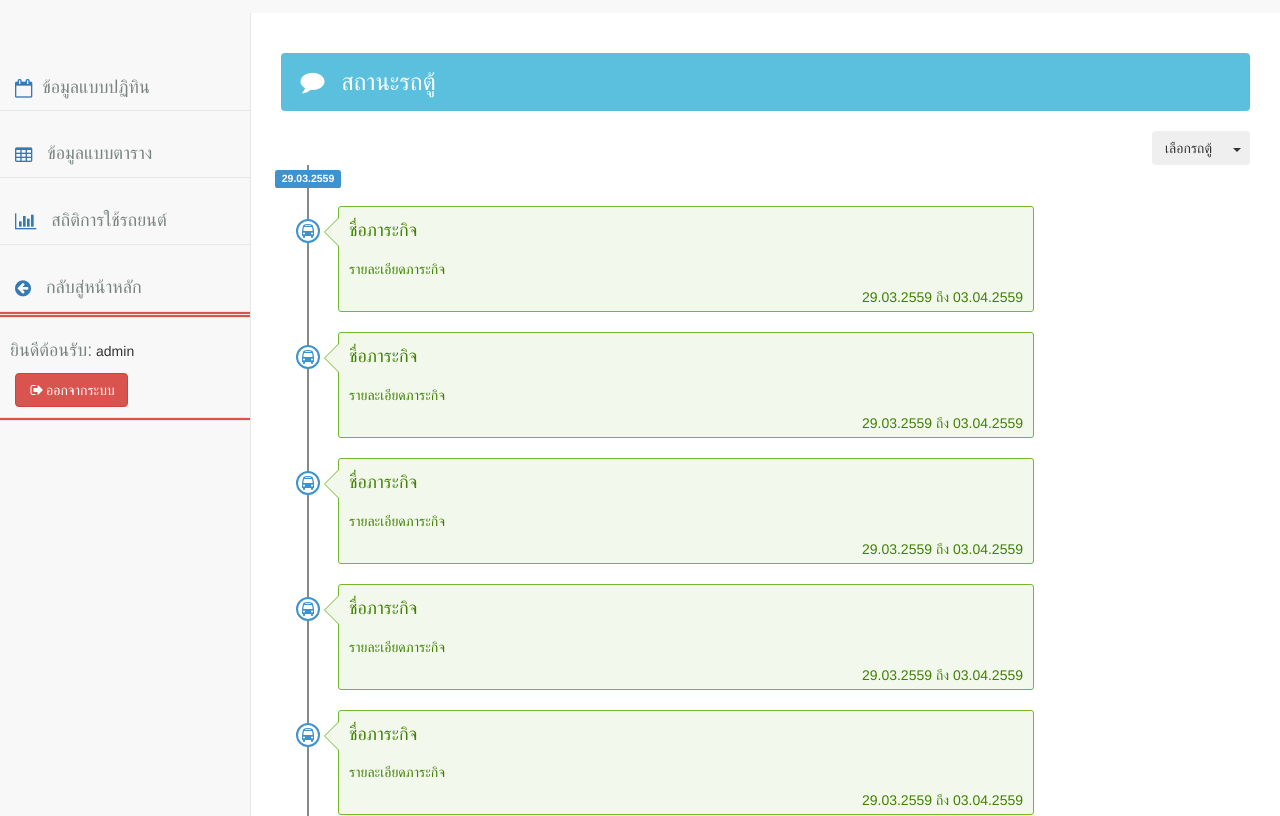
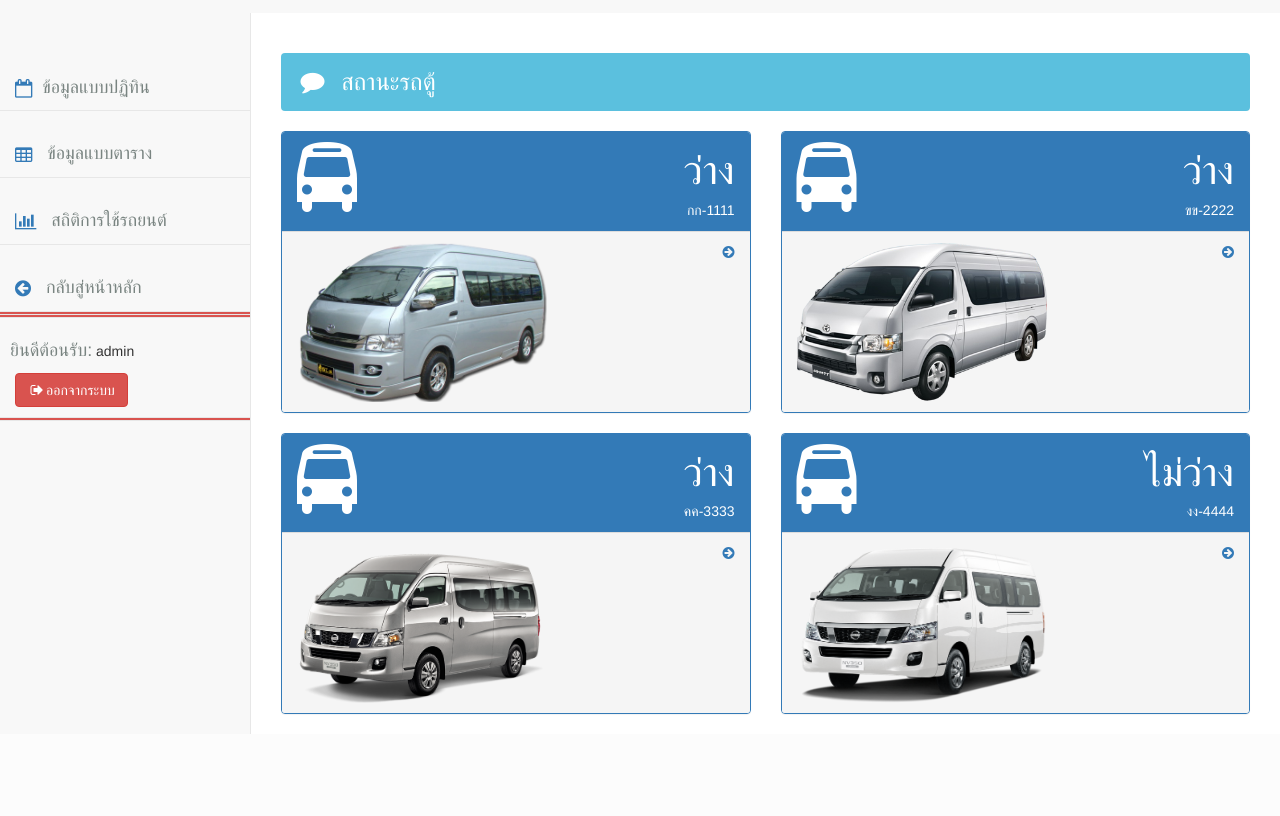
Before and after one commit to pattadonprapin/aerothai, a PHP site: page / in a window 1280 px wide. Shown: the part 87-903 px from the top of the page. After the commit the page ends 821 px from the top, so only its background shows below. Run offline with PHP 8.4, Linux system fonts and the light colour scheme; a user stored in the database is signed in; some libraries are stand-ins or nearby versions.

Commit message:
แก้หน้า home and index

```diff
--- a/index.php
+++ b/index.php
@@ -144,124 +144,103 @@
                 </div>
                 <!-- /.col-lg-12 -->
             </div>
-                <div align="right" >
-                <div class="btn-group">
-                  <button class="btn">เลือกรถตู้</button>
-                  <button class="btn dropdown-toggle" data-toggle="dropdown">
-                    <span class="caret"></span>
-                </button>
-                <ul class="dropdown-menu">
-                    <li><a href="#">คันที่1</a></li>
-                    <li><a href="#">คันที่2</a></li>
-                    <li><a href="#">คันที่3</a></li>
-                    <li><a href="#">คันที่4</a></li>
-                </ul>
-            </div>
-            </div>
-
             <!-- /.row -->
             <div class="row">
-                    <div class="timeline timeline-single-column">
-
-                        <span class="timeline-label">
-                            <span class="label label-info">29.03.2559</span>
-                        </span>
-
-                        <div class="timeline-item">
-                            <div class="timeline-point timeline-point-info">
-                                <i class="fa fa-bus"></i>
+                <div class="col-lg-6 col-md-9">
+                    <div class="panel panel-primary">
+                        <div class="panel-heading">
+                            <div class="row">
+                                <div class="col-xs-3">
+                                    <i class="fa fa-bus fa-5x"></i>
                                 </div>
-                            <div class="timeline-event timeline-event-success">
-                                <div class="timeline-heading">
-                                    <h4>ชื่อภาระกิจ</h4>
-                                </div>
-                                <div class="timeline-body">
-                                    <p>รายละเอียดภาระกิจ</p>
-                                </div>
-                                <div class="timeline-footer primary">
-                                    <p class="text-right">29.03.2559 ถึง 03.04.2559</p>
+                                <div class="col-xs-9 text-right">
+                                    <div class="huge">ว่าง</div>
+                                    <div>กก-1111</div>
                                 </div>
                             </div>
                         </div>
-
-                         <div class="timeline-item">
-                            <div class="timeline-point timeline-point-info">
-                                <i class="fa fa-bus"></i>
+                        <a href="#">
+                            <div class="panel-footer">
+                                  <img src = "image/van1.png" width="250" height="160" >
+                                <span class="pull-right"><i class="fa fa-arrow-circle-right"></i></span>
+                                <div class="clearfix"></div>
                             </div>
-                            <div class="timeline-event timeline-event-success">
-                                <div class="timeline-heading">
-                                    <h4>ชื่อภาระกิจ</h4>
+                        </a>
                     </div>
-                                <div class="timeline-body">
-                                    <p>รายละเอียดภาระกิจ</p>
                 </div>
-                                <div class="timeline-footer primary">
-                                    <p class="text-right">29.03.2559 ถึง 03.04.2559</p>
+                <div class="col-lg-6 col-md-9">
+                    <div class="panel panel-primary">
+                        <div class="panel-heading">
+                            <div class="row">
+                                <div class="col-xs-3">
+                                    <i class="fa fa-bus fa-5x"></i>
+                                </div>
+                                <div class="col-xs-9 text-right">
+                                    <div class="huge">ว่าง</div>
+                                    <div>ขข-2222</div>
                                 </div>
                             </div>
                         </div>
-
-                         <div class="timeline-item">
-                            <div class="timeline-point timeline-point-info">
-                                <i class="fa fa-bus"></i>
+                        <a href="#">
+                            <div class="panel-footer">
+                                  <img src = "image/van2.png" width="250" height="160" >
+                                <span class="pull-right"><i class="fa fa-arrow-circle-right"></i></span>
+                                <div class="clearfix"></div>
                             </div>
-                            <div class="timeline-event timeline-event-success">
-                                <div class="timeline-heading">
-                                    <h4>ชื่อภาระกิจ</h4>
+                        </a>
                     </div>
-                                <div class="timeline-body">
-                                    <p>รายละเอียดภาระกิจ</p>
                 </div>
-                                <div class="timeline-footer primary">
-                                    <p class="text-right">29.03.2559 ถึง 03.04.2559</p>
+                <div class="col-lg-6 col-md-9">
+                    <div class="panel panel-primary">
+                        <div class="panel-heading">
+                            <div class="row">
+                                <div class="col-xs-3">
+                                    <i class="fa fa-bus fa-5x"></i>
+                                </div>
+                                <div class="col-xs-9 text-right">
+                                    <div class="huge">ว่าง</div>
+                                    <div>คค-3333</div>
                                 </div>
                             </div>
                         </div>
-
-                         <div class="timeline-item">
-                            <div class="timeline-point timeline-point-info">
-                                <i class="fa fa-bus"></i>
+                        <a href="#">
+                            <div class="panel-footer">
+                                  <img src = "image/van3.png" width="250" height="160" >
+                                <span class="pull-right"><i class="fa fa-arrow-circle-right"></i></span>
+                                <div class="clearfix"></div>
                             </div>
-                            <div class="timeline-event timeline-event-success">
-                                <div class="timeline-heading">
-                                    <h4>ชื่อภาระกิจ</h4>
+                        </a>
                     </div>
-                                <div class="timeline-body">
-                                    <p>รายละเอียดภาระกิจ</p>
                 </div>
-                                <div class="timeline-footer primary">
-                                    <p class="text-right">29.03.2559 ถึง 03.04.2559</p>
+                <div class="col-lg-6 col-md-9">
+                    <div class="panel panel-primary">
+                        <div class="panel-heading">
+                            <div class="row">
+                                <div class="col-xs-3">
+                                    <i class="fa fa-bus fa-5x"></i>
+                                </div>
+                                <div class="col-xs-9 text-right">
+                                    <div class="huge">ไม่ว่าง</div>
+                                    <div>งง-4444</div>
                                 </div>
                             </div>
                         </div>
-
-                         <div class="timeline-item">
-                            <div class="timeline-point timeline-point-info">
-                                <i class="fa fa-bus"></i>
+                        <a href="#">
+                            <div class="panel-footer">
+                                  <img src = "image/van4.png" width="250" height="160" >
+                                <span class="pull-right"><i class="fa fa-arrow-circle-right"></i></span>
+                                <div class="clearfix"></div>
                             </div>
-                            <div class="timeline-event timeline-event-success">
-                                <div class="timeline-heading">
-                                    <h4>ชื่อภาระกิจ</h4>
-                                </div>
-                                <div class="timeline-body">
-                                    <p>รายละเอียดภาระกิจ</p>
-                                </div>
-                                <div class="timeline-footer primary">
-                                    <p class="text-right">29.03.2559 ถึง 03.04.2559</p>
+                        </a>
                     </div>
                 </div>
             </div>
-                    </div>
-                </div>
-            </div>
-
         </nav>
 
     </div>
 
     <!-- /#wrapper -->
     </nav>
-
     <!-- jQuery -->
     <script src="js/jquery.js"></script>
 
```
Also changed, not shown: home.php (+13 -22 lines). Lines whose indentation alone changed are shown as unchanged.
